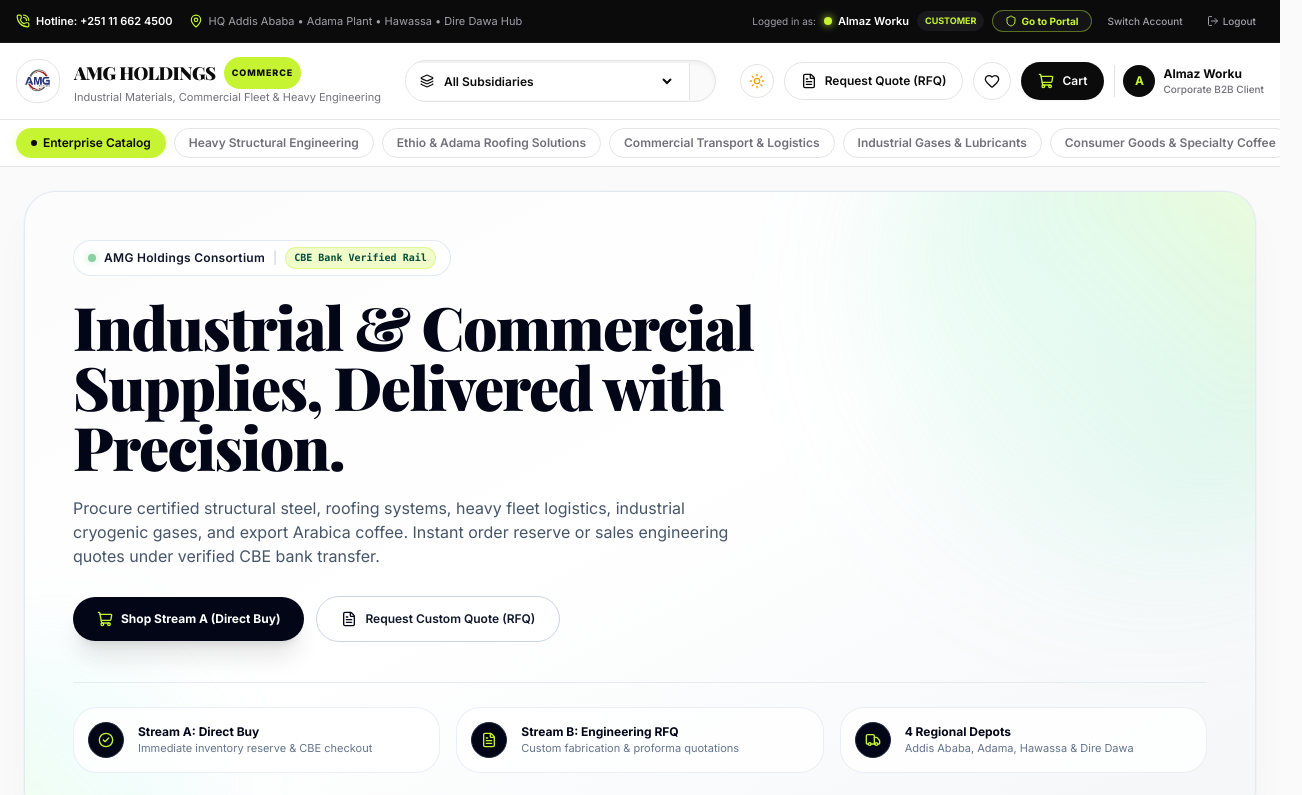
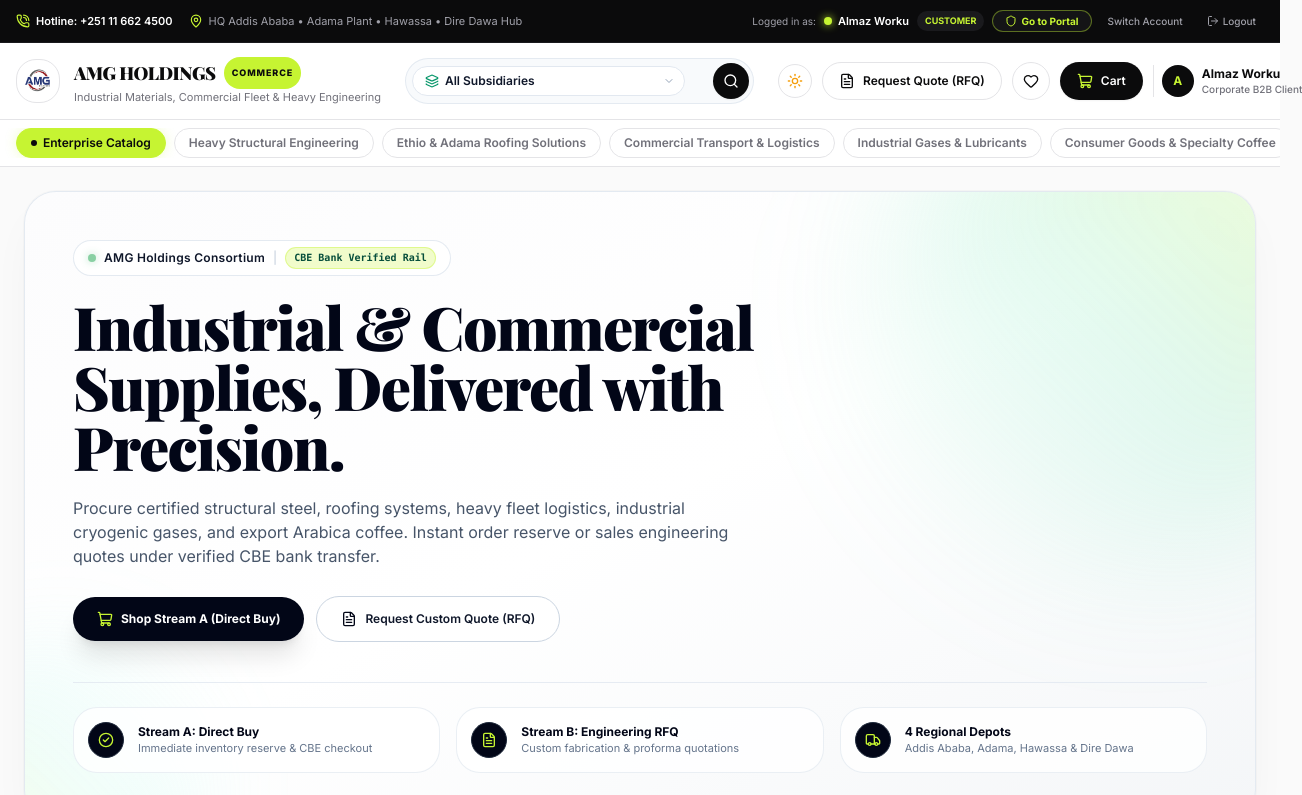
Before and after one commit to amoori01/E-Commerce, a Next.js app: page / in a window 1280 px wide. Shown: the top 795 px of the page, 1302 px wide, since content can reach past the window. Built offline with nearby package versions, Linux system fonts and the light colour scheme; a web font is replaced by a local one.

Commit message:
Upgrade navbar search bar into sleek executive pill with integrated subsidiary pill

```diff
--- a/src/components/layout/Navbar.tsx
+++ b/src/components/layout/Navbar.tsx
@@ -358,44 +358,55 @@ export function Navbar() {
         {/* Search Bar with SKU / Category selector */}
         <form
           onSubmit={handleSearch}
-          className="hidden lg:flex flex-1 max-w-2xl items-center border border-[#E4E4E7] dark:border-[#222225] hover:border-[#0B0B0C] dark:hover:border-[#C6F432]/50 focus-within:border-[#0B0B0C] dark:focus-within:border-[#C6F432] focus-within:ring-2 focus-within:ring-[#C6F432]/40 rounded-full bg-[#FAFAFA] dark:bg-[#141416] overflow-hidden transition-all shadow-inner"
+          className="hidden lg:flex flex-1 max-w-2xl items-center bg-slate-50/90 dark:bg-[#141416]/90 hover:bg-white dark:hover:bg-[#18181B] border border-slate-200/90 dark:border-[#2A2A2E] hover:border-slate-400 dark:hover:border-[#C6F432]/50 focus-within:bg-white dark:focus-within:bg-[#0E0E10] focus-within:border-slate-900 dark:focus-within:border-[#C6F432] focus-within:ring-4 focus-within:ring-[#C6F432]/10 dark:focus-within:ring-[#C6F432]/15 rounded-full p-1 pl-1.5 transition-all duration-300 shadow-xs backdrop-blur-md"
         >
-          <div className="bg-white dark:bg-[#1A1A1D] border-r border-[#E4E4E7] dark:border-[#222225] px-3.5 py-2.5 text-[#0B0B0C] dark:text-white font-medium text-xs shrink-0 flex items-center space-x-1.5">
-            <Layers className="w-3.5 h-3.5 text-[#0B0B0C] dark:text-[#C6F432]" />
+          {/* Subsidiary Filter Pill */}
+          <div className="relative flex items-center shrink-0">
+            <div className="flex items-center space-x-1.5 px-3 py-1.5 rounded-full bg-white dark:bg-[#1E1E22] border border-slate-200 dark:border-[#2D2D32] text-slate-800 dark:text-white text-xs font-semibold shadow-2xs hover:border-slate-400 dark:hover:border-[#C6F432]/40 transition-colors cursor-pointer group/sub">
+              <Layers className="w-3.5 h-3.5 text-emerald-600 dark:text-[#C6F432] shrink-0" />
               <select
                 value={searchSubsidiary}
                 onChange={(e) => setSearchSubsidiary(e.target.value)}
-              className="bg-transparent text-[#0B0B0C] dark:text-white text-xs font-semibold focus:outline-none cursor-pointer pr-1"
+                className="bg-transparent text-slate-900 dark:text-white text-xs font-semibold focus:outline-none cursor-pointer appearance-none pr-4"
                 aria-label="Filter search by subsidiary"
               >
-              <option value="all" className="dark:bg-[#141416]">All Subsidiaries</option>
+                <option value="all" className="bg-white dark:bg-[#141416] text-slate-900 dark:text-white">
+                  All Subsidiaries
+                </option>
                 {SUBSIDIARIES.map((sub) => (
-                <option key={sub.id} value={sub.slug} className="dark:bg-[#141416]">
+                  <option key={sub.id} value={sub.slug} className="bg-white dark:bg-[#141416] text-slate-900 dark:text-white">
                     {sub.name.replace('AMG ', '')}
                   </option>
                 ))}
               </select>
+              <ChevronDown className="w-3 h-3 text-slate-400 dark:text-[#A1A1AA] absolute right-2.5 pointer-events-none group-hover/sub:text-slate-900 dark:group-hover/sub:text-white transition-colors" />
             </div>
+          </div>
+
+          {/* Search Query Input */}
           <input
             type="text"
             value={searchQuery}
             onChange={(e) => setSearchQuery(e.target.value)}
-            placeholder="Search by SKU, ASTM standard, steel grade, roofing gauge, vehicle chassis..."
-            className="w-full px-4 py-2.5 text-xs text-[#0B0B0C] dark:text-white placeholder-[#A1A1AA] bg-transparent outline-none"
+            placeholder="Search structural steel, roofing, transport fleet, industrial gases..."
+            className="w-full px-3.5 py-1.5 text-xs text-slate-900 dark:text-white placeholder-slate-400 dark:placeholder-[#71717A] bg-transparent outline-none font-medium"
           />
+
           {searchQuery && (
             <button
               type="button"
               onClick={() => setSearchQuery('')}
-              className="px-2 text-[#A1A1AA] hover:text-[#0B0B0C] dark:hover:text-white transition-colors"
+              className="p-1 mr-1 text-slate-400 hover:text-slate-900 dark:hover:text-white rounded-full hover:bg-slate-200 dark:hover:bg-[#222225] transition-colors"
               title="Clear search input"
             >
               <X className="w-3.5 h-3.5" />
             </button>
           )}
+
+          {/* Submit Action Button */}
           <button
             type="submit"
-            className="bg-[#0B0B0C] hover:bg-[#1A1A1D] text-[#C6F432] px-5 py-2.5 font-bold flex items-center justify-center transition-colors shrink-0 m-0.5 rounded-full"
+            className="w-9 h-9 rounded-full bg-[#0B0B0C] dark:bg-[#C6F432] hover:bg-slate-800 dark:hover:bg-[#D7F860] text-white dark:text-[#0B0B0C] flex items-center justify-center shrink-0 transition-all shadow-sm hover:scale-105 active:scale-95 cursor-pointer"
             title="Search catalog"
           >
             <Search className="w-4 h-4" />
@@ -483,38 +494,40 @@ export function Navbar() {
         </div>
       </div>
 
-      {/* 2b. MOBILE / TABLET SEARCH BAR */}
-      <div className="lg:hidden px-4 pb-3 pt-1 bg-[#FAFAFA] dark:bg-[#141416] border-t border-[#E4E4E7] dark:border-[#222225]">
+      {/* 2b. MOBILE / TABLET SEARCH BAR (Storefront Only) */}
+      {isStorefront && (
+        <div className="lg:hidden px-4 pb-3 pt-1.5 bg-[#FAFAFA] dark:bg-[#141416] border-t border-[#E4E4E7] dark:border-[#222225]">
           <form
             onSubmit={handleSearch}
-          className="flex items-center border border-[#E4E4E7] dark:border-[#222225] rounded-full bg-white dark:bg-[#0B0B0C] overflow-hidden focus-within:border-[#0B0B0C] dark:focus-within:border-[#C6F432] p-0.5"
+            className="flex items-center bg-white dark:bg-[#0B0B0C] border border-slate-200 dark:border-[#2A2A2E] focus-within:border-[#C6F432] focus-within:ring-2 focus-within:ring-[#C6F432]/20 rounded-full p-1 pl-3 transition-all shadow-xs"
           >
             <input
               type="text"
               value={searchQuery}
               onChange={(e) => setSearchQuery(e.target.value)}
-            placeholder="Search SKU, ASTM, steel grade, chassis..."
-            className="w-full px-3.5 py-1.5 text-xs text-[#0B0B0C] dark:text-white placeholder-[#A1A1AA] outline-none bg-transparent"
+              placeholder="Search products, SKUs, materials..."
+              className="w-full text-xs text-slate-900 dark:text-white placeholder-slate-400 dark:placeholder-[#71717A] outline-none bg-transparent"
             />
             {searchQuery && (
               <button
                 type="button"
                 onClick={() => setSearchQuery('')}
-              className="px-2 text-[#A1A1AA] hover:text-[#0B0B0C] dark:hover:text-white"
-              title="Clear search input"
+                className="px-2 text-slate-400 hover:text-slate-900 dark:hover:text-white"
+                title="Clear search"
               >
                 <X className="w-3.5 h-3.5" />
               </button>
             )}
             <button
               type="submit"
-            className="bg-[#0B0B0C] text-[#C6F432] p-2 rounded-full font-bold flex items-center justify-center transition-colors"
+              className="w-8 h-8 rounded-full bg-[#0B0B0C] dark:bg-[#C6F432] text-white dark:text-[#0B0B0C] font-bold flex items-center justify-center shrink-0 transition-transform active:scale-95"
               title="Search catalog"
             >
               <Search className="w-3.5 h-3.5" />
             </button>
           </form>
         </div>
+      )}
 
       {/* 3. SUBSIDIARY DIRECTORY NAVIGATION BAR (Storefront Catalog Only) */}
       {isStorefront && (
```
Lines whose indentation alone changed are shown as unchanged.
